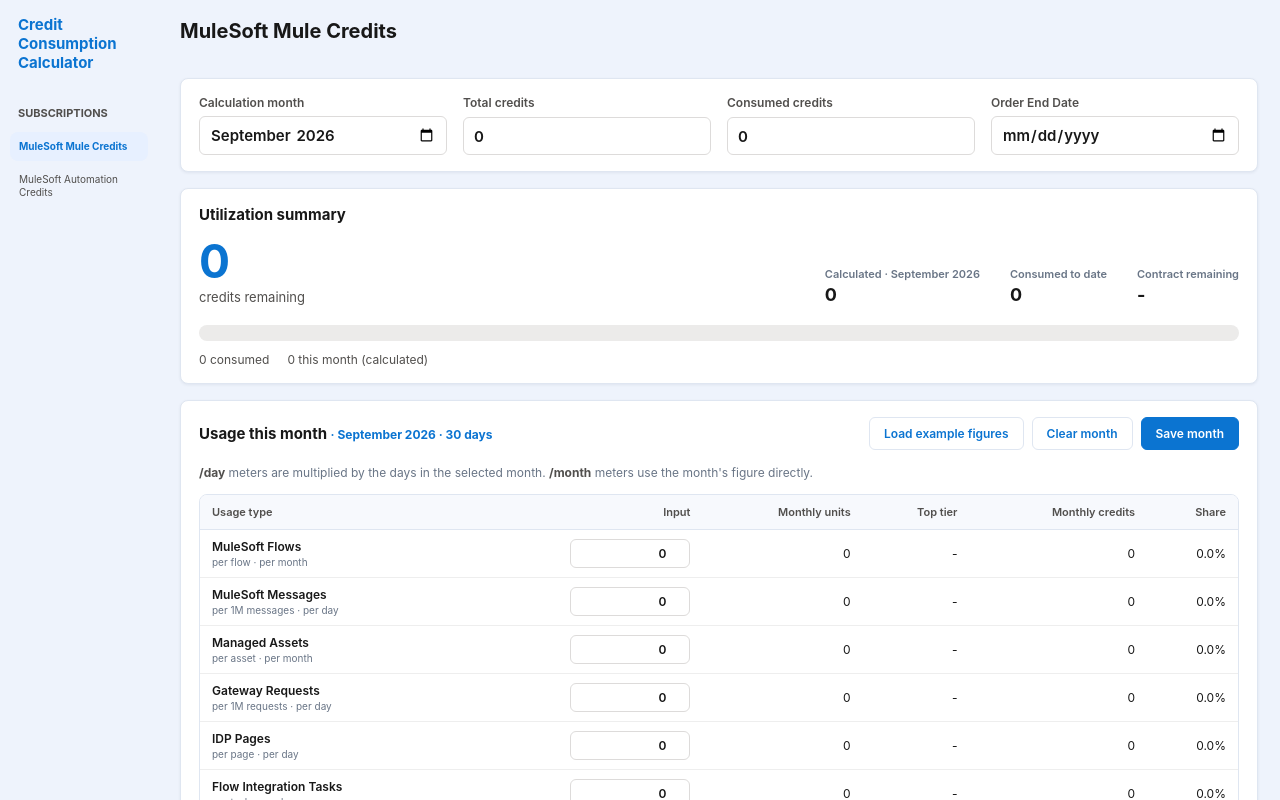
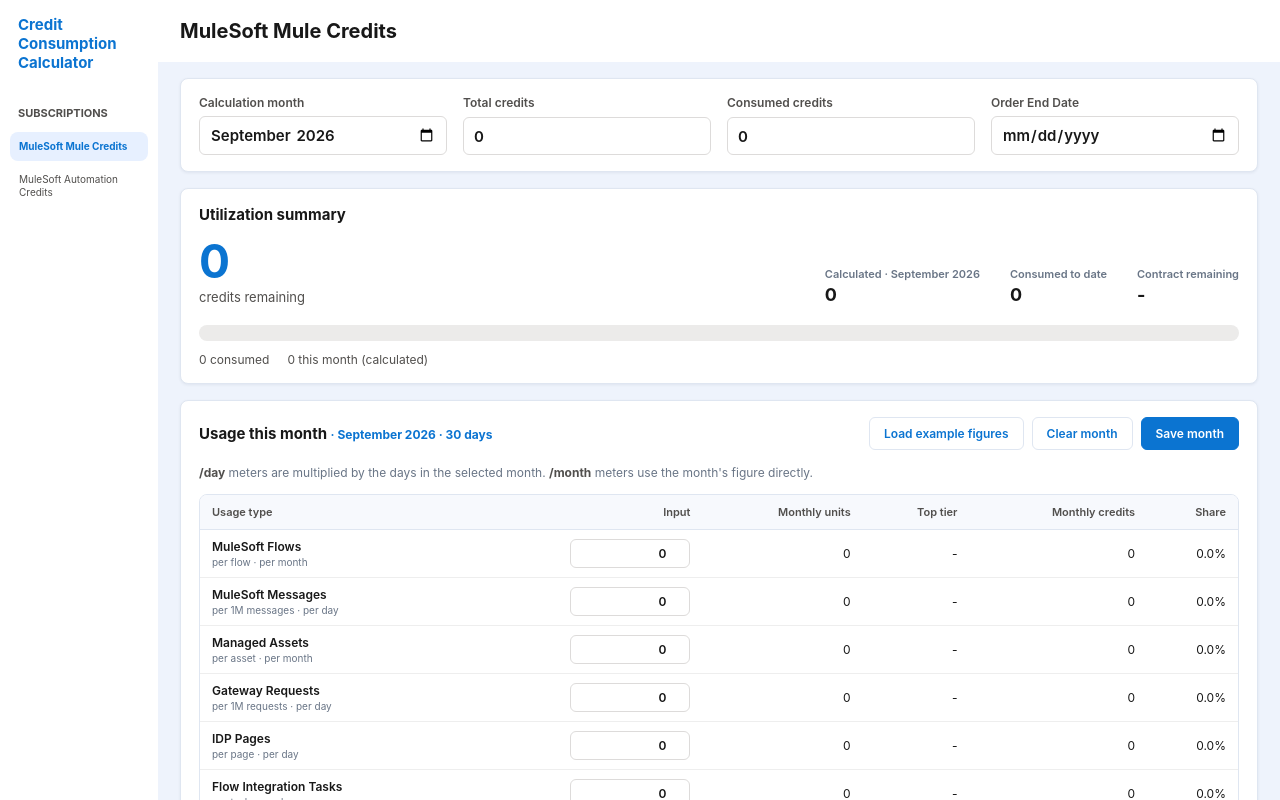
Before and after one commit to decoder-17/Credit-Consumption-Calculator, a React (Vite) app: page / in a window 1280 px wide. Shown: the top 800 px of the page. Built offline with nearby package versions, Linux system fonts and the light colour scheme.

Commit message:
fix: restore white shell surfaces

```diff
--- a/src/ui/styles.css
+++ b/src/ui/styles.css
@@ -31,7 +31,7 @@
 .sidebar {
   width: 158px;
   flex: 0 0 158px;
-  background: #eef3fc;
+  background: #fff;
   border-right: 0;
   padding: 16px 10px;
 }
@@ -90,7 +90,7 @@
   background: #eef3fc;
 }
 .topbar {
-  background: transparent;
+  background: #fff;
   border-bottom: 0;
   box-shadow: none;
   min-height: 62px;
```
